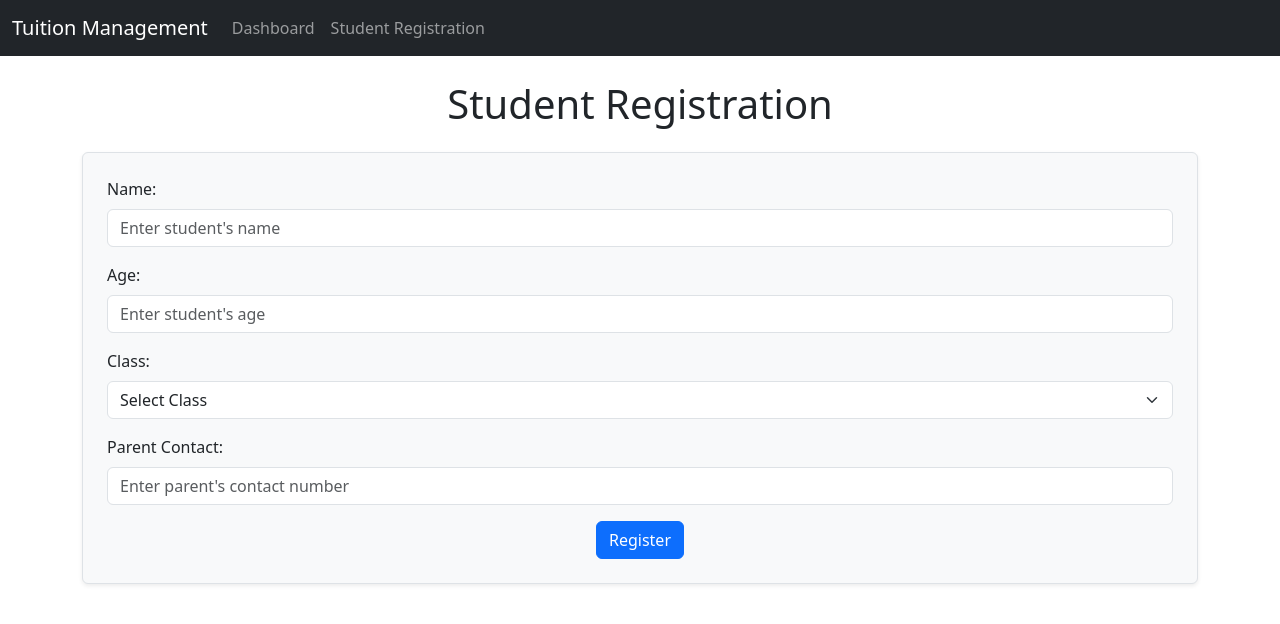
After one commit to flerinmathan/Tuition-project, a Django app: page /tuition/student-registration/ in a window 1280 px wide. The commit adds this page. Shown: the top 624 px of the page. Run offline with Django 5.2, Linux system fonts and the light colour scheme.

Commit message:
Added student registration

```diff
--- a/authentication/templates/authentication/dashboard.html
+++ b/authentication/templates/authentication/dashboard.html
@@ -6,4 +6,7 @@
 <div class="container">
     <h2 class="text-center my-4">Welcome to Tution centre Management WebApp Dashboard</h2>
 </div>
+<a href="{% url 'student_registration' %}">
+    <button>Register a Student</button>
+</a>
 {% endblock %}
--- a/authentication/templates/base.html
+++ b/authentication/templates/base.html
@@ -8,37 +8,33 @@
     <script src="https://cdn.jsdelivr.net/npm/bootstrap@5.3.0/dist/js/bootstrap.bundle.min.js"></script>
 </head>
 <body>
-
+    <!-- Navbar -->
     <nav class="navbar navbar-expand-lg navbar-dark bg-dark">
-        <div class="container">
-            <a class="navbar-brand" href="{% url 'dashboard' %}">Tution centre Management WebApp </a>
-            <button class="navbar-toggler" type="button" data-bs-toggle="collapse" data-bs-target="#navbarNav">
+        <div class="container-fluid">
+            <a class="navbar-brand" href="#">Tuition Management</a>
+            <button class="navbar-toggler" type="button" data-bs-toggle="collapse" data-bs-target="#navbarNav" aria-controls="navbarNav" aria-expanded="false" aria-label="Toggle navigation">
                 <span class="navbar-toggler-icon"></span>
             </button>
             <div class="collapse navbar-collapse" id="navbarNav">
-                <ul class="navbar-nav ms-auto">
-                    {% if user.is_authenticated %}
-                        <li class="nav-item">
-                            <a class="nav-link" href="{% url 'dashboard' %}">Dashboard</a>
-                        </li>
-                        <li class="nav-item">
-                            <form action="{% url 'logout' %}" method="post">
-                                {% csrf_token %}
-                                <button type="submit" class="btn btn-danger btn-sm">Logout</button>
-                            </form>
-                        </li>
-                    {% else %}
-                        <li class="nav-item">
-                            <a class="nav-link" href="{% url 'login' %}">Login</a>
-                        </li>
-                    {% endif %}
+                <ul class="navbar-nav">
+                    <li class="nav-item">
+                        <a class="nav-link" href="{% url 'dashboard' %}">Dashboard</a>
+                    </li>
+                    <li class="nav-item">
+                        <a class="nav-link" href="{% url 'student_registration' %}">Student Registration</a>
+                    </li>
                 </ul>
             </div>
         </div>
     </nav>
 
+    <!-- Main Content -->
     <div class="container mt-4">
-        {% block content %}{% endblock %}
+        {% block content %}
+        {% endblock %}
     </div>
+
+    <!-- Bootstrap JS Bundle -->
+    <script src="https://cdn.jsdelivr.net/npm/bootstrap@5.3.0-alpha3/dist/js/bootstrap.bundle.min.js"></script>
 </body>
 </html>
--- /dev/null
+++ b/tuition_app/templates/tuition_app/student_registration.html
@@ -0,0 +1,52 @@
+{% extends 'base.html' %}
+
+{% block title %}Student Registration{% endblock %}
+
+{% block content %}
+    <h1 class="text-center mb-4">Student Registration</h1>
+
+    <!-- Display success messages -->
+    {% if messages %}
+    <div class="alert alert-success alert-dismissible fade show" role="alert">
+        <ul class="mb-0">
+            {% for message in messages %}
+                <li>{{ message }}</li>
+            {% endfor %}
+        </ul>
+        <button type="button" class="btn-close" data-bs-dismiss="alert" aria-label="Close"></button>
+    </div>
+    {% endif %}
+
+    <!-- Registration Form -->
+    <form method="POST" class="p-4 border rounded shadow-sm bg-light">
+        {% csrf_token %}
+        <div class="mb-3">
+            <label for="name" class="form-label">Name:</label>
+            <input type="text" id="name" name="name" class="form-control" placeholder="Enter student's name" required>
+        </div>
+
+        <div class="mb-3">
+            <label for="age" class="form-label">Age:</label>
+            <input type="number" id="age" name="age" class="form-control" placeholder="Enter student's age" required>
+        </div>
+
+        <div class="mb-3">
+            <label for="student_class" class="form-label">Class:</label>
+            <select id="student_class" name="student_class" class="form-select" required>
+                <option value="" disabled selected>Select Class</option>
+                {% for i in class_range %}
+                    <option value="{{ i }}">Class {{ i }}</option>
+                {% endfor %}
+            </select>
+        </div>
+
+        <div class="mb-3">
+            <label for="parent_contact" class="form-label">Parent Contact:</label>
+            <input type="text" id="parent_contact" name="parent_contact" class="form-control" placeholder="Enter parent's contact number" required>
+        </div>
+
+        <div class="text-center">
+            <button type="submit" class="btn btn-primary">Register</button>
+        </div>
+    </form>
+{% endblock %}
--- /dev/null
+++ b/tuition_app/urls.py
@@ -0,0 +1,6 @@
+from django.urls import path
+from . import views
+
+urlpatterns = [
+    path('student-registration/', views.student_registration, name='student_registration'),
+]
--- a/tuition_app/views.py
+++ b/tuition_app/views.py
@@ -1,3 +1,25 @@
-from django.shortcuts import render
+from django.shortcuts import render, redirect
+from .models import Student
+from django.contrib import messages
 
-# Create your views here.
+def student_registration(request):
+    if request.method == 'POST':
+        name = request.POST.get('name')
+        age = request.POST.get('age')
+        student_class = request.POST.get('student_class')
+        parent_contact = request.POST.get('parent_contact')
+
+        # Save the student to the database
+        Student.objects.create(
+            name=name,
+            age=age,
+            student_class=student_class,
+            parent_contact=parent_contact
+        )
+        messages.success(request, "Student registered successfully!")
+        return redirect('student_registration')
+
+    # Pass the range for classes (1 to 10) to the template
+    return render(request, 'tuition_app/student_registration.html', {
+        'class_range': range(1, 11)
+    })
--- a/tuition_project/urls.py
+++ b/tuition_project/urls.py
@@ -22,4 +22,5 @@ urlpatterns = [
     path('', include('authentication.urls')),
     path('', lambda request: redirect('login')),
     path('admin/', admin.site.urls),
+    path('tuition/', include('tuition_app.urls')),
 ]
```
Also changed, not shown: tuition_app/models.py (+9 -1 lines), tuition_app/migrations/0001_initial.py (added).
